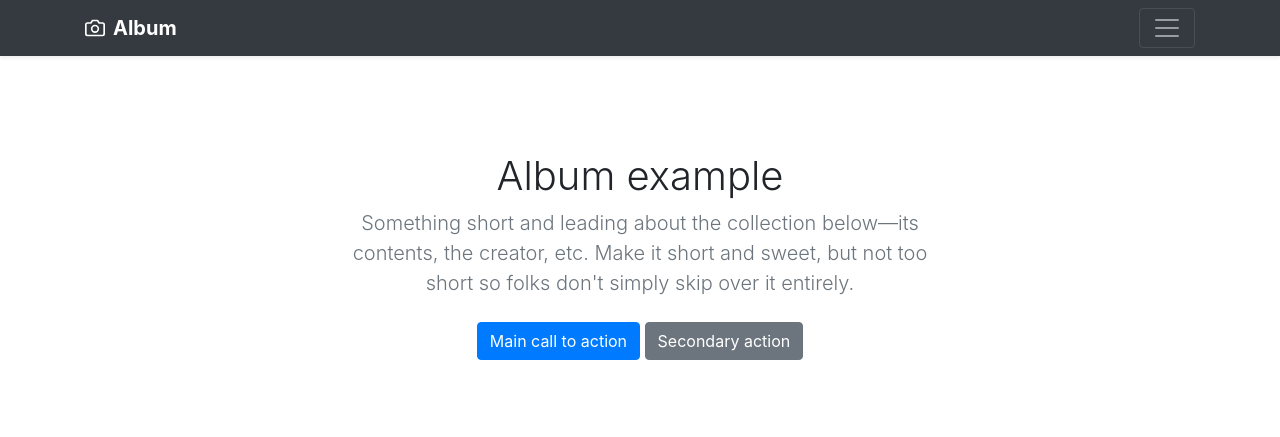
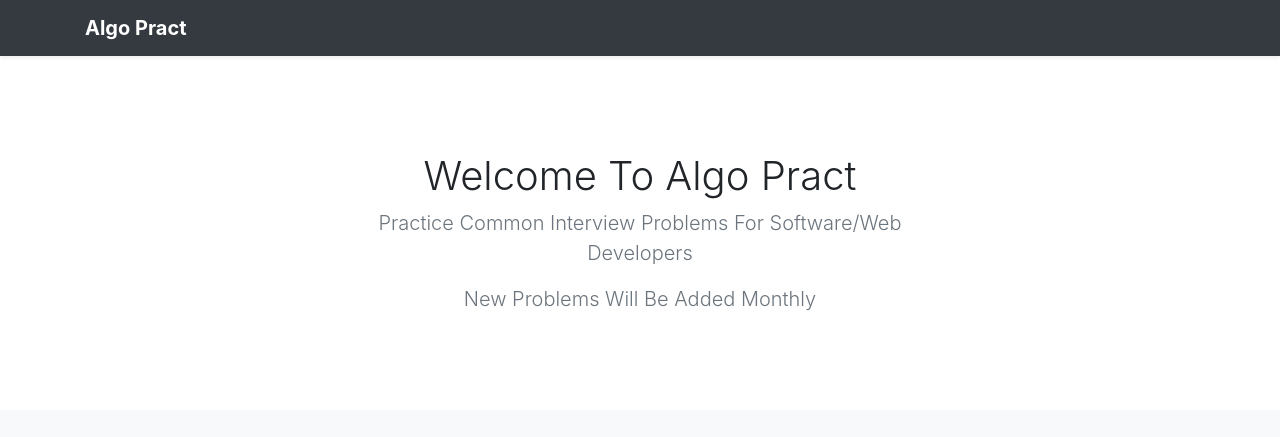
Before and after one commit to mawais54013/AlgoProblems, a plain HTML site: page index.html in a window 1280 px wide. Shown: the top 437 px of the page. Drawn offline with nearby package versions, Linux system fonts and the light colour scheme.

Commit message:
fixed content

```diff
--- a/index.html
+++ b/index.html
@@ -7,7 +7,7 @@
     <meta name="author" content="">
     <!-- <link rel="icon" href="../../../../favicon.ico"> -->
 
-    <title>Album example for Bootstrap</title>
+    <title>Algo Pract</title>
 
     <!-- Bootstrap core CSS -->
     <link rel="stylesheet" href="https://stackpath.bootstrapcdn.com/bootstrap/4.3.1/css/bootstrap.min.css" integrity="sha384-ggOyR0iXCbMQv3Xipma34MD+dH/1fQ784/j6cY/iJTQUOhcWr7x9JvoRxT2MZw1T" crossorigin="anonymous">
@@ -19,33 +19,24 @@
   <body>
 
     <header>
-      <div class="collapse bg-dark" id="navbarHeader">
+      <!-- <div class="collapse bg-dark" id="navbarHeader">
         <div class="container">
           <div class="row">
             <div class="col-sm-8 col-md-7 py-4">
               <h4 class="text-white">About</h4>
-              <p class="text-muted">Add some information about the album below, the author, or any other background context. Make it a few sentences long so folks can pick up some informative tidbits. Then, link them off to some social networking sites or contact information.</p>
-            </div>
-            <div class="col-sm-4 offset-md-1 py-4">
-              <h4 class="text-white">Contact</h4>
-              <ul class="list-unstyled">
-                <li><a href="#" class="text-white">Follow on Twitter</a></li>
-                <li><a href="#" class="text-white">Like on Facebook</a></li>
-                <li><a href="#" class="text-white">Email me</a></li>
-              </ul>
             </div>
           </div>
         </div>
-      </div>
+      </div> -->
       <div class="navbar navbar-dark bg-dark shadow-sm">
         <div class="container d-flex justify-content-between">
-          <a href="#" class="navbar-brand d-flex align-items-center">
-            <svg xmlns="http://www.w3.org/2000/svg" width="20" height="20" viewBox="0 0 24 24" fill="none" stroke="currentColor" stroke-width="2" stroke-linecap="round" stroke-linejoin="round" class="mr-2"><path d="M23 19a2 2 0 0 1-2 2H3a2 2 0 0 1-2-2V8a2 2 0 0 1 2-2h4l2-3h6l2 3h4a2 2 0 0 1 2 2z"></path><circle cx="12" cy="13" r="4"></circle></svg>
-            <strong>Album</strong>
+          <a href="index.html" class="navbar-brand d-flex align-items-center">
+            <!-- <svg xmlns="http://www.w3.org/2000/svg" width="20" height="20" viewBox="0 0 24 24" fill="none" stroke="currentColor" stroke-width="2" stroke-linecap="round" stroke-linejoin="round" class="mr-2"><path d="M23 19a2 2 0 0 1-2 2H3a2 2 0 0 1-2-2V8a2 2 0 0 1 2-2h4l2-3h6l2 3h4a2 2 0 0 1 2 2z"></path><circle cx="12" cy="13" r="4"></circle></svg> -->
+            <strong>Algo Pract</strong>
           </a>
-          <button class="navbar-toggler" type="button" data-toggle="collapse" data-target="#navbarHeader" aria-controls="navbarHeader" aria-expanded="false" aria-label="Toggle navigation">
+          <!-- <button class="navbar-toggler" type="button" data-toggle="collapse" data-target="#navbarHeader" aria-controls="navbarHeader" aria-expanded="false" aria-label="Toggle navigation">
             <span class="navbar-toggler-icon"></span>
-          </button>
+          </button> -->
         </div>
       </div>
     </header>
@@ -54,12 +45,13 @@
 
       <section class="jumbotron text-center">
         <div class="container">
-          <h1 class="jumbotron-heading">Album example</h1>
-          <p class="lead text-muted">Something short and leading about the collection below—its contents, the creator, etc. Make it short and sweet, but not too short so folks don't simply skip over it entirely.</p>
-          <p>
+          <h1 class="jumbotron-heading">Welcome To Algo Pract</h1>
+          <p class="lead text-muted">Practice Common Interview Problems For Software/Web Developers</p>
+          <p class="lead text-muted">New Problems Will Be Added Monthly</p>
+          <!-- <p>
             <a href="#" class="btn btn-primary my-2">Main call to action</a>
             <a href="#" class="btn btn-secondary my-2">Secondary action</a>
-          </p>
+          </p> -->
         </div>
       </section>
 
```
